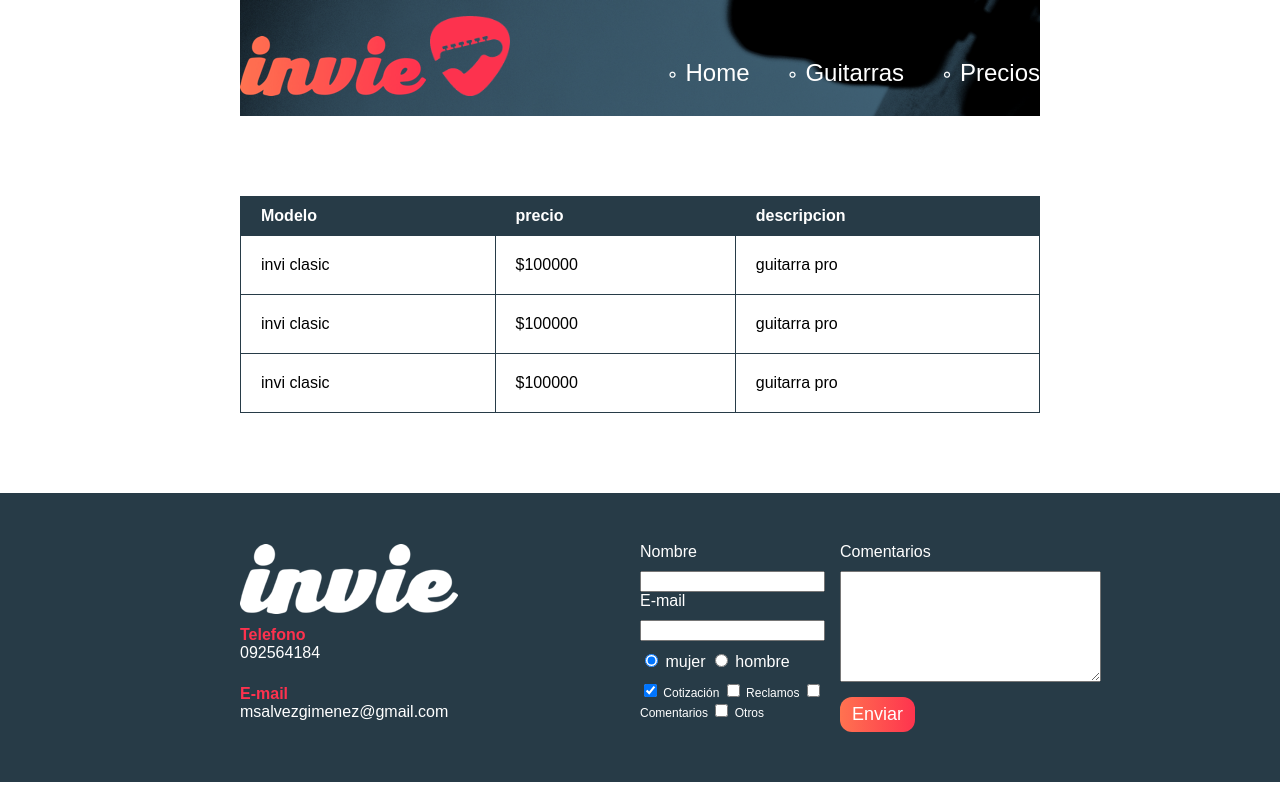
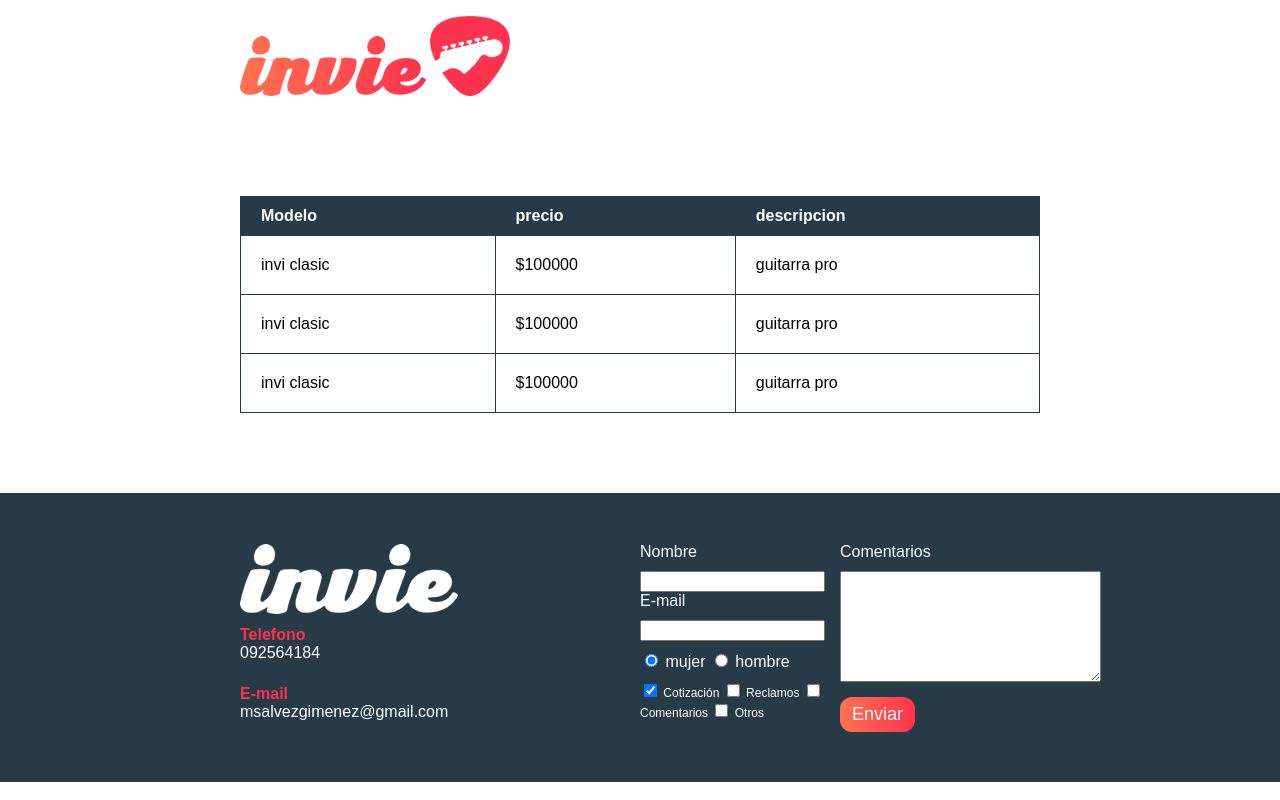
Before and after one commit to msalvez/invie, a plain HTML site: page precios.html in a window 1280 px wide. Drawn offline with Linux system fonts and the light colour scheme; a web font is replaced by a local one.

Commit message:
saque la clase backgraund del header

```diff
--- a/precios.html
+++ b/precios.html
@@ -7,7 +7,7 @@
     <title>Precios de tus mejores guitarras!!</title>
   </head>
   <body>
-    <header id="header" class="header background"> <!-- Encabezado -->
+    <header id="header" class="header"> <!-- Encabezado -->
       <div class="contenedor">
         <figure class="logotipo"> <!--logotipo-->
           <img src="images/invie.png" width="186" height="60" alt="Invie logotipo"/>
```
